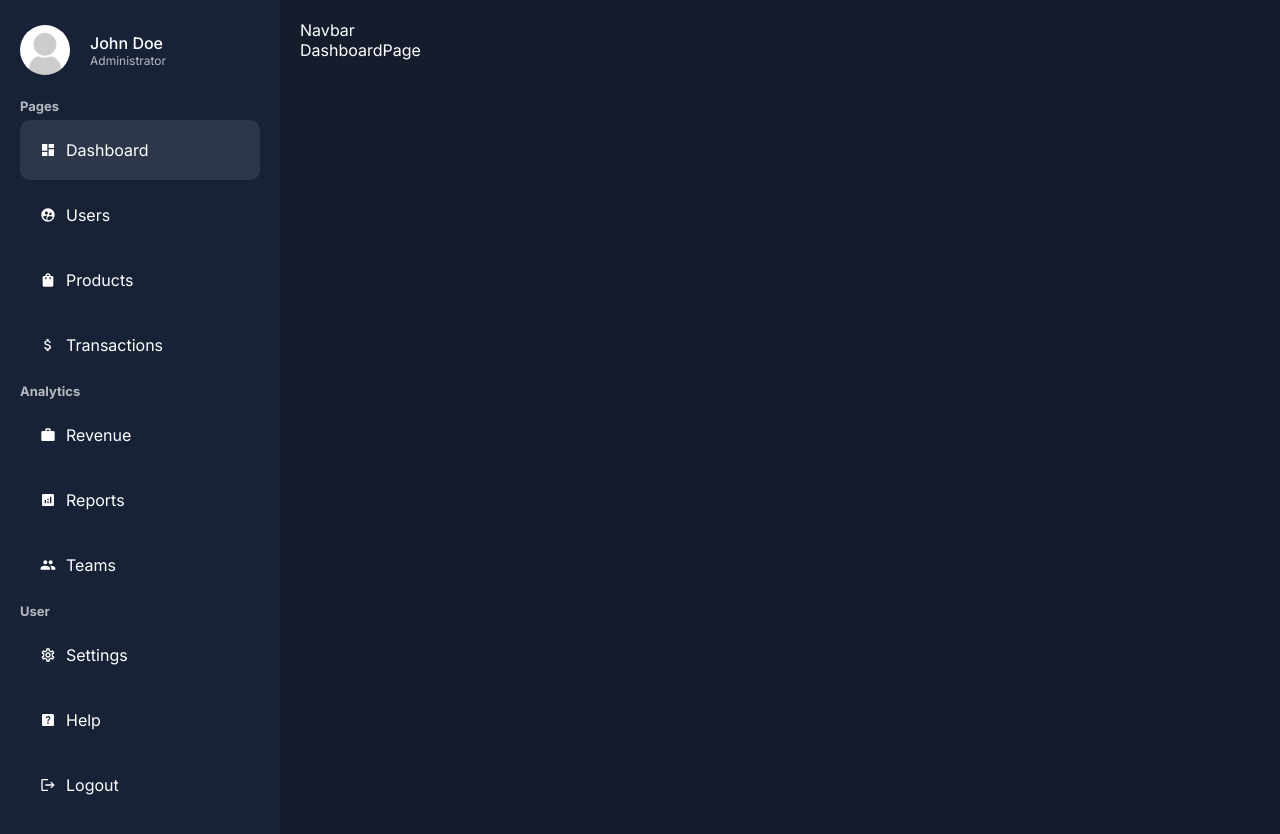
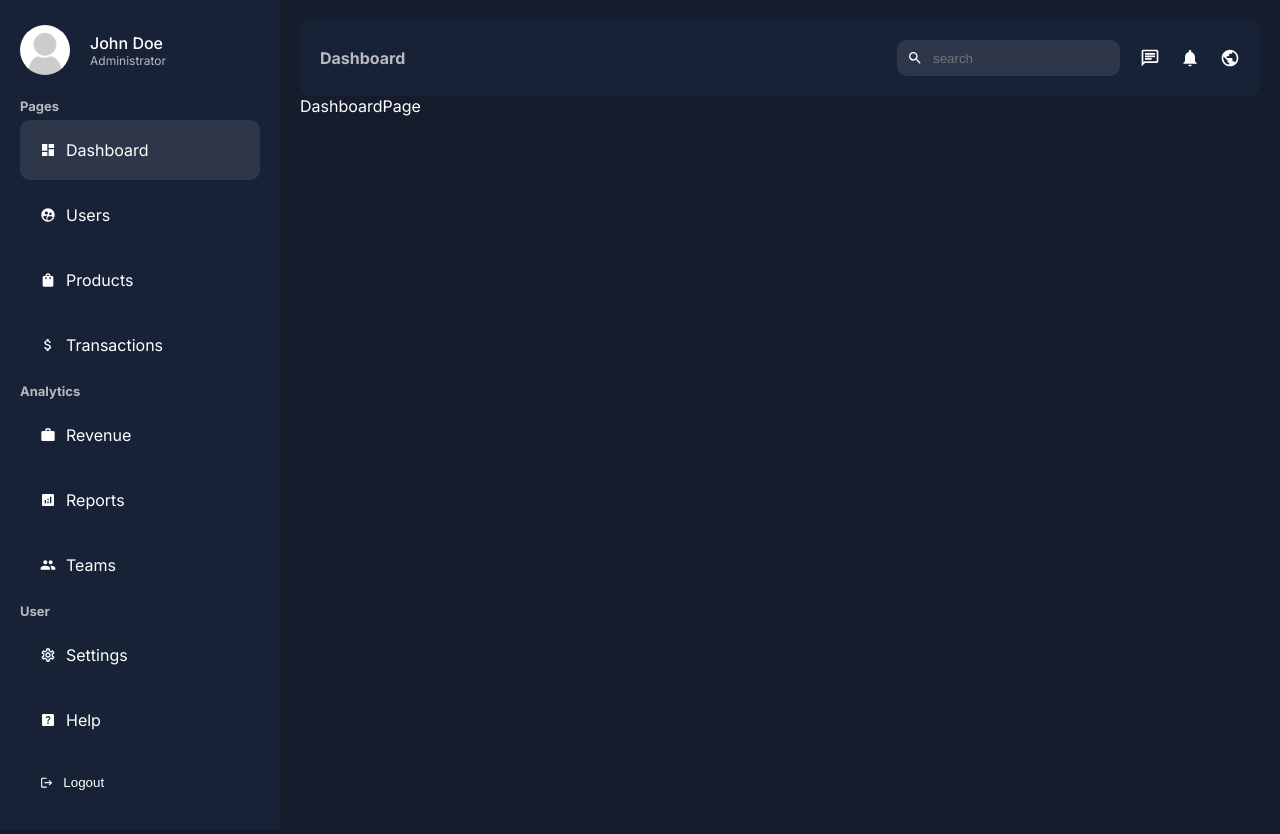
Before and after one commit to hellofromiqbal/nextadmin, a Next.js app: page /dashboard in a window 1280 px wide. Built offline with nearby package versions, Linux system fonts and the light colour scheme.

Commit message:
add dashboard navbar

```diff
--- a/app/ui/dashboard/navbar/Navbar.jsx
+++ b/app/ui/dashboard/navbar/Navbar.jsx
@@ -1,9 +1,38 @@
-import React from 'react'
+"use client"
+
+import React from 'react';
+import styles from './navbar.module.css';
+import {
+  MdNotifications,
+  MdOutlineChat,
+  MdPublic,
+  MdSearch,
+} from "react-icons/md";
+import { usePathname } from 'next/navigation';
 
 const Navbar = () => {
+  const pathname = usePathname();
+
   return (
-    <div>Navbar</div>
+    <div className={styles.container}>
+      <div className={styles.title}>{pathname.split("/").pop()}</div>
+      <div className={styles.menu}>
+        <div className={styles.search}>
+          <MdSearch/>
+          <input
+            type="text"
+            placeholder='search'
+            className={styles.input}
+          />
+        </div>
+        <div className={styles.icons}>
+          <MdOutlineChat size={20} />
+          <MdNotifications size={20} />
+          <MdPublic size={20} />
+        </div>
+      </div>
+    </div>
   )
-}
+};
 
-export default Navbar
+export default Navbar;
--- a/app/ui/dashboard/navbar/navbar.module.css
+++ b/app/ui/dashboard/navbar/navbar.module.css
@@ -0,0 +1,40 @@
+.container {
+  padding: 20px;
+  border-radius: 10px;
+  background-color: var(--bgSoft);
+  display: flex;
+  align-items: center;
+  justify-content: space-between;
+}
+
+.title {
+  color: var(--textSoft);
+  font-weight: bold;
+  text-transform: capitalize;
+}
+
+.menu {
+  display: flex;
+  align-items: center;
+  gap: 20px;
+}
+
+.search {
+  display: flex;
+  align-items: center;
+  gap: 10px;
+  background-color: #2e374a;
+  padding: 10px;
+  border-radius: 10px;
+}
+
+.input {
+  background-color: transparent;
+  border: none;
+  color: var(--text);
+}
+
+.icons {
+  display: flex;
+  gap: 20px;
+}
--- a/app/ui/dashboard/sidebar/Sidebar.jsx
+++ b/app/ui/dashboard/sidebar/Sidebar.jsx
@@ -74,11 +74,11 @@
         path: "/dashboard/help",
         icon: <MdHelpCenter />
       },
-      {
-        title: 'Logout',
-        path: "/dashboard/logout",
-        icon: <MdLogout />
-      }
+      // {
+      //   title: 'Logout',
+      //   path: "/dashboard/logout",
+      //   icon: <MdLogout />
+      // }
     ]
   },
 ];
@@ -109,6 +109,10 @@
           </li>
         ))}
       </ul>
+      <button className={styles.logout}>
+        <MdLogout />
+        Logout
+      </button>
     </div>
   )
 };
--- a/app/ui/dashboard/sidebar/sidebar.module.css
+++ b/app/ui/dashboard/sidebar/sidebar.module.css
@@ -39,3 +39,21 @@
   font-size: 13px;
   margin: 10px 0px;
 }
+
+.logout{
+  padding: 20px;
+  margin: 5px 0px;
+  display: flex;
+  align-items: center;
+  gap: 10px;
+  cursor: pointer;
+  border-radius: 10px;
+  background: none;
+  border: none;
+  color: white;
+  width: 100%;
+}
+
+.logout:hover{
+  background-color: #2e374a;
+}
```
